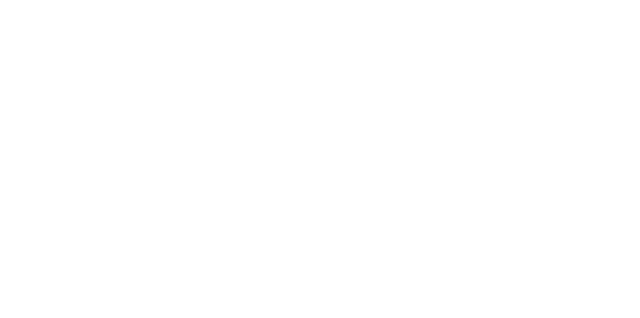
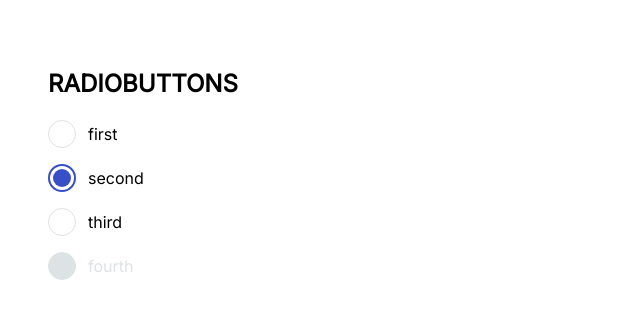
Before and after one commit to js-tasks-ru/htmlcss-20210708_andrew-rubanov, a website: page 07-lection5/02-radio/index.html in a window 1280 px wide. Shown: the whole page, without its empty margins (0-640 px from the left). Drawn offline with Linux system fonts and the light colour scheme.

Commit message:
сделал радиокнопки

```diff
--- a/07-lection5/02-radio/index.html
+++ b/07-lection5/02-radio/index.html
@@ -4,8 +4,40 @@
     <head>
         <link rel="stylesheet" href="../../assets/css/main.css">
         <link rel="stylesheet" href="./radio.css">
+        <style>
+            body {margin: 3em;}
+            h2 {line-height: 3em;}
+            .container {display: flex; flex-direction: column; gap: 1em;}
+        </style>
     </head>
     <body>
+        <h2>RADIOBUTTONS</h2>
+        <div class="container">
 
+            <label class="rb">
+                <input class="rb__input" type="radio" name="radio" value="first">
+                <span class="rb__custom"></span>
+                <span class="rb__label">first</span>
+            </label>
+
+            <label class="rb">
+                <input class="rb__input" type="radio" name="radio" value="second" checked>
+                <span class="rb__custom"></span>
+                <span class="rb__label">second</span>
+            </label>
+
+            <label class="rb">
+                <input class="rb__input" type="radio" name="radio" value="third">
+                <span class="rb__custom"></span>
+                <span class="rb__label">third</span>
+            </label>
+
+            <label class="rb">
+                <input class="rb__input" type="radio" name="radio" value="fourth" disabled>
+                <span class="rb__custom"></span>
+                <span class="rb__label">fourth</span>
+            </label>
+
+        </div>
     </body>
 </html>
--- a/07-lection5/02-radio/radio.css
+++ b/07-lection5/02-radio/radio.css
@@ -0,0 +1,58 @@
+.rb {
+    position: relative;
+}
+.rb__input {
+    width: 1px;
+    height: 1px;
+    position: absolute;
+    left: -9999px;
+}
+@supports (appearance: none) {
+    .rb__input {
+        appearance: none;
+        -webkit-appearance: none;
+        -moz-appearance: none;
+    }
+}
+.rb__custom {
+    position: absolute;
+    width: 28px;
+    height: 28px;
+    background: var(--white);
+    border: 1px solid var(--grey-2);
+    box-sizing: border-box;
+    border-radius: 14px;
+    transition: all 0.1s ease;
+}
+.rb__input:checked + .rb__custom:before {
+    content: "";
+    position: absolute;
+    top: 50%;
+    left: 50%;
+    transform: translateX(-50%) translateY(-50%);
+    width: 18px;
+    height: 18px;
+    background-color: var(--blue);
+    border-radius: 50%;
+    transition: all 0.1s ease;
+}
+.rb__input:checked + .rb__custom {
+    border: 2px solid var(--blue);
+    transition: all 0.1s ease;
+}
+.rb__input:disabled + .rb__custom {
+    background-color: var(--grey-2);
+}
+.rb__input:disabled ~ .rb__label {
+    color: var(--grey-2);
+}
+.rb__input:focus + .rb__custom {
+    border: 2px solid var(--purple);
+}
+.rb__input:focus ~ .rb__label {
+    text-decoration: underline;
+}
+.rb__label {
+    margin-left: 2.5em;
+    line-height: 28px;
+}
```
